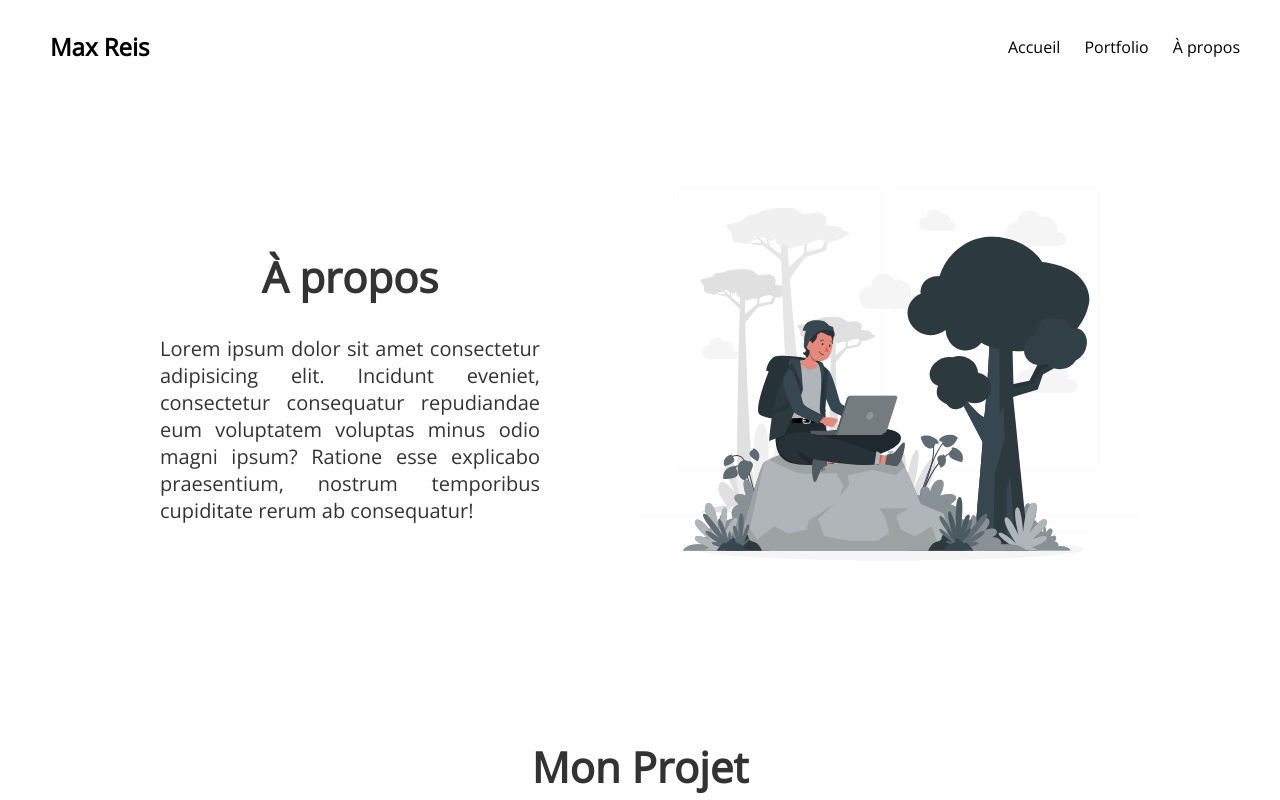
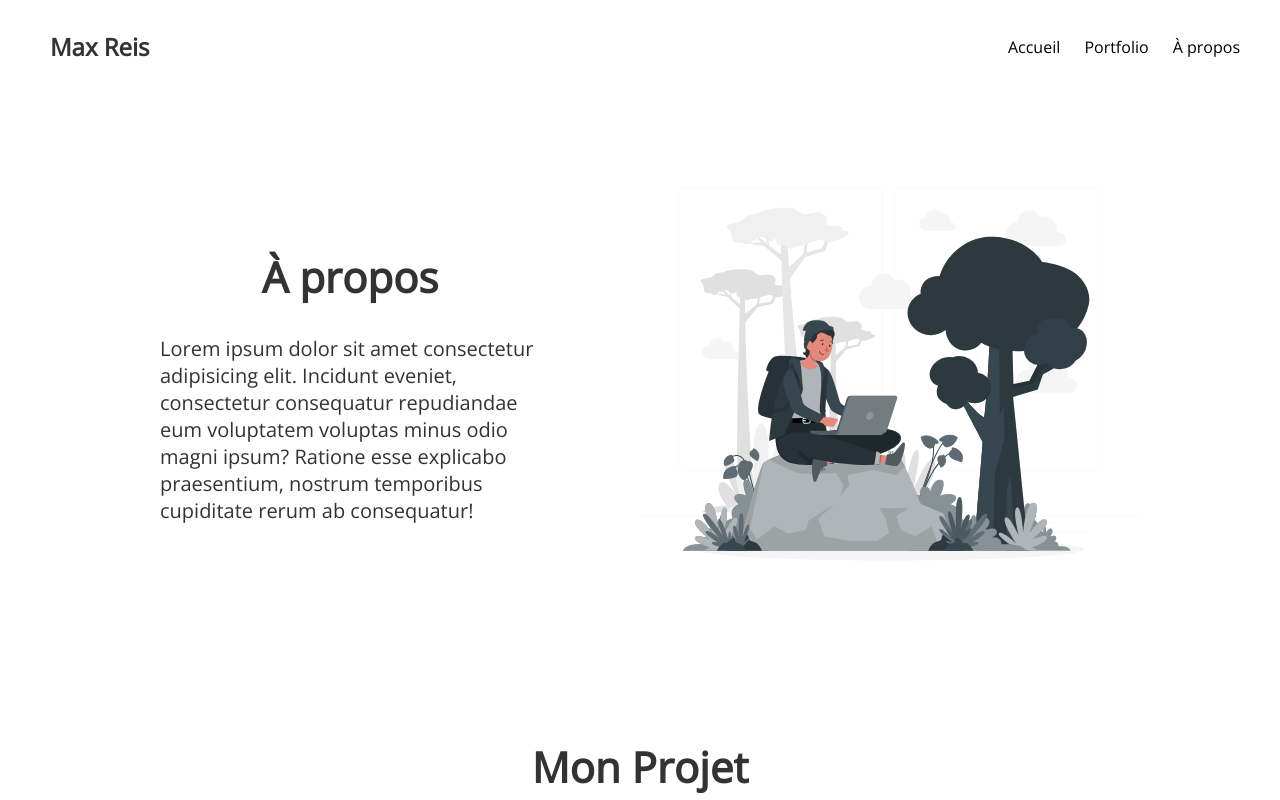
Before and after one commit to LightningMax/max-portfolio, a plain HTML site: page index.html in a window 1280 px wide. Shown: the top 800 px of the page. Drawn offline with nearby package versions, Linux system fonts and the light colour scheme.

Commit message:
CSS Fixes

```diff
--- a/styles.css
+++ b/styles.css
@@ -12,8 +12,6 @@ body {
 }
 
 header {
-    background-color: #fff;
-    color: black;
     padding: 10px 0;
 }
 
@@ -47,11 +45,6 @@ nav ul li {
     margin: 0 auto;
     padding: 20px;
 }
-
-/* nav ul {
-    list-style-type: none;
-} */
-
 
 section {
     max-width: 1000px;
@@ -90,11 +83,6 @@ section h2, h3 {
     margin-left: 80px;
     margin-bottom: 0;
 }
-
-.a-propos p {
-    text-align: justify;
-}
-
 .portfolio-item img {
     max-width: 100%;
     height: auto;
@@ -102,7 +90,6 @@ section h2, h3 {
 
 footer {
     background-color: white;
-    color:black;
     text-align: center;
     flex-wrap: wrap;
     padding: 10px 0;
```
